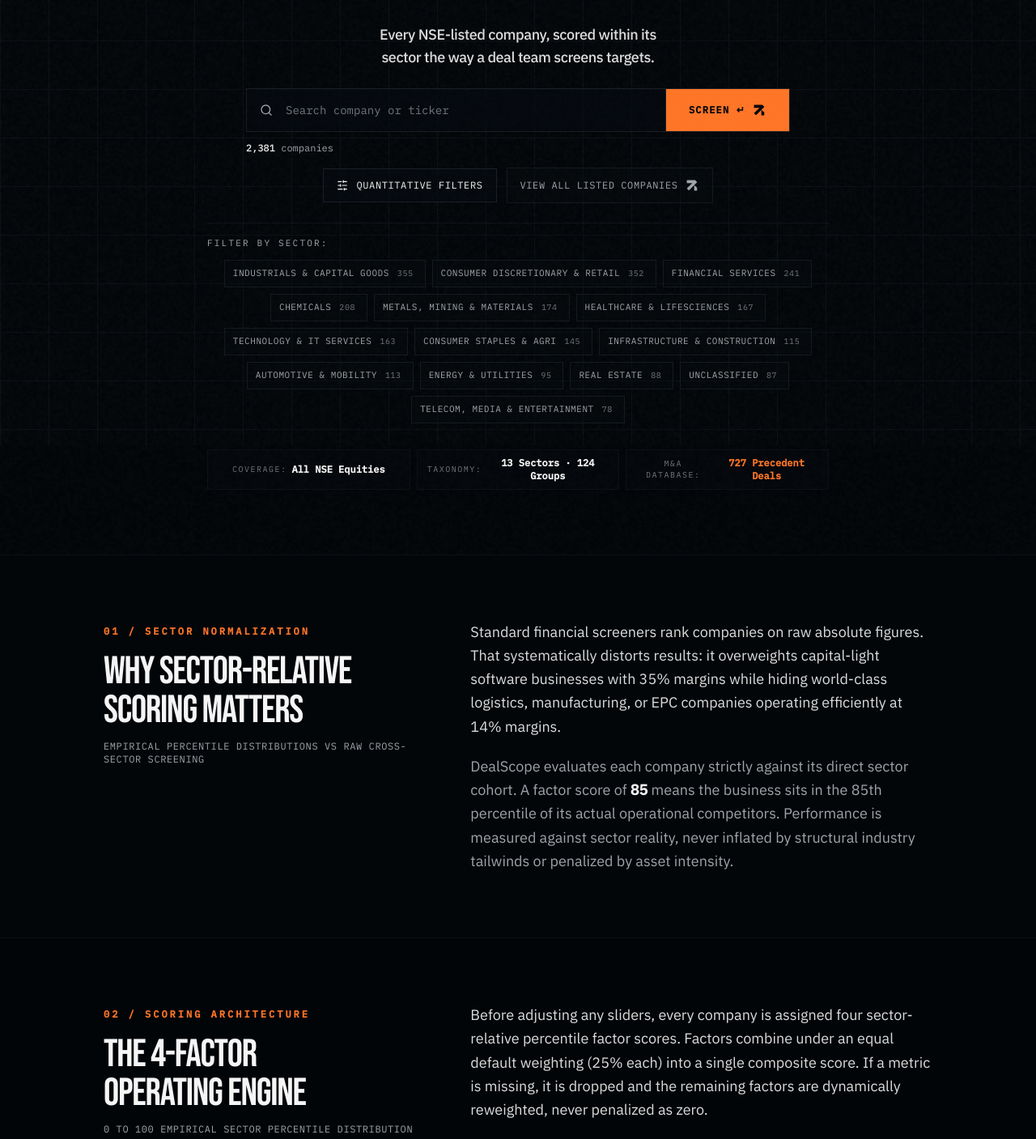
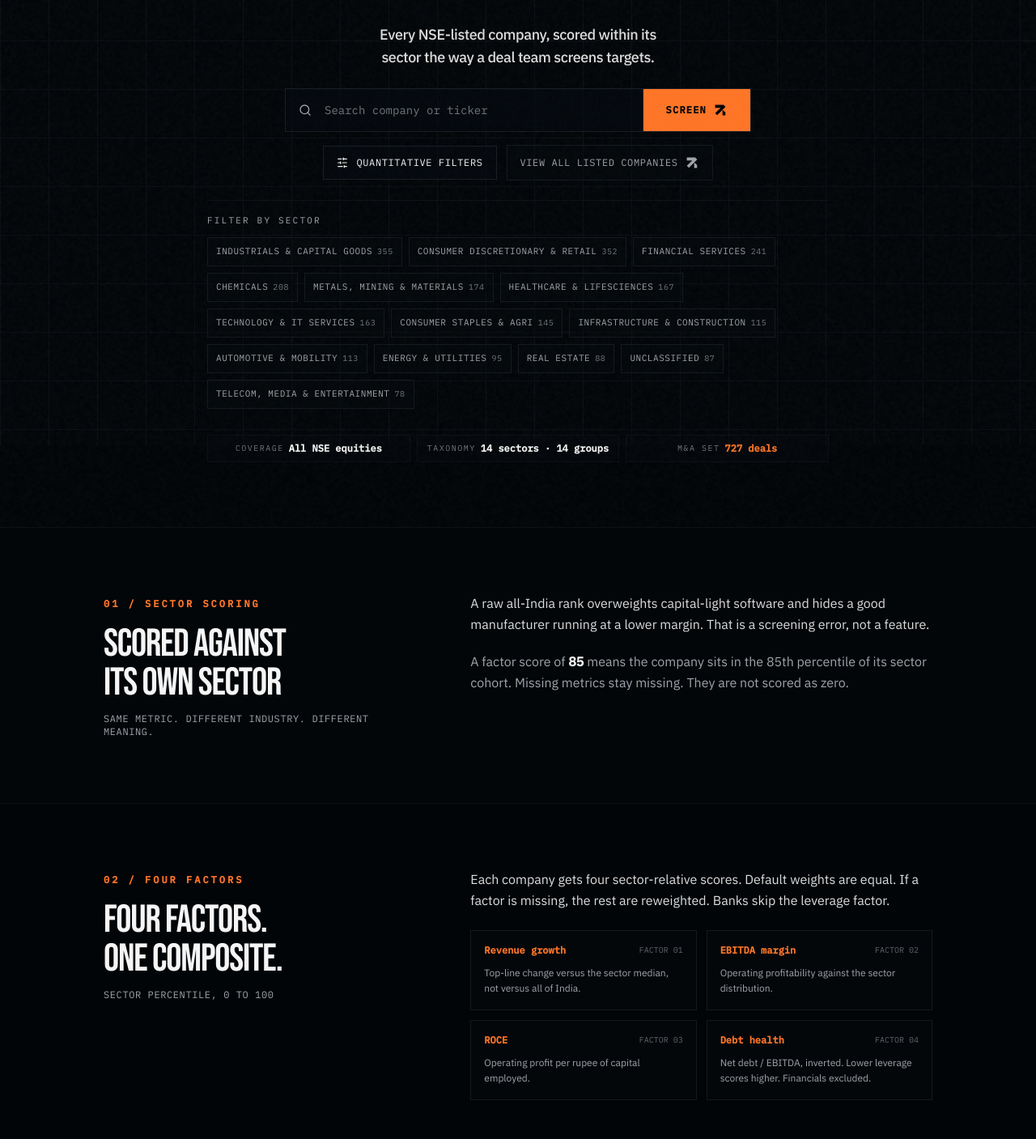
Before and after one commit to RAM-cybe/dealscope-frontend, a Next.js app: page / in a window 1280 px wide. Shown: the part 250-1657 px from the top of the page at 81% size. Built offline with nearby package versions, Linux system fonts and the light colour scheme.

Commit message:
fix(homepage): tighter search, dynamic coverage labels, quieter section copy

```diff
--- a/components/dealscope/landing-view.tsx
+++ b/components/dealscope/landing-view.tsx
@@ -3,7 +3,7 @@
 import type React from "react"
 import Link from "next/link"
 import { motion } from "framer-motion"
-import { SlidersHorizontal, ArrowRight, Sparkles } from "lucide-react"
+import { SlidersHorizontal } from "lucide-react"
 import { AnimatedNoise } from "@/components/animated-noise"
 import { BitmapChevron } from "@/components/bitmap-chevron"
 import { SectorIndustryFilter } from "@/components/dealscope/sector-industry-filter"
@@ -75,16 +75,15 @@
     query.trim().length > 0 ||
     matchingCount !== totalCount
 
+  const sectorCount = sectors.length
+  const groupCount = industryGroups.length
+
   return (
     <>
-      {/* ---------------------------------------------------------------- */}
-      {/* HERO SECTION: Responsive Command Center (Mobile + Laptop)       */}
-      {/* ---------------------------------------------------------------- */}
       <section className="relative flex flex-col justify-center items-center px-4 sm:px-6 md:px-10 lg:px-16 pt-8 pb-12 sm:pt-12 sm:pb-16 md:pt-16 md:pb-20 border-b border-border/40">
         <AnimatedNoise opacity={0.02} />
 
-        <div className="w-full max-w-4xl mx-auto flex flex-col items-center text-center">
-          {/* Category Badge */}
+        <div className="w-full max-w-3xl mx-auto flex flex-col items-center text-center">
           <motion.div
             initial={{ opacity: 0, y: -4 }}
             animate={{ opacity: 1, y: 0 }}
@@ -95,22 +94,19 @@
             FREE LISTED-INDIA COMPS &amp; M&amp;A SCREENER
           </motion.div>
 
-          {/* Wordmark */}
           <h1 className="font-[family-name:var(--font-bebas)] text-5xl sm:text-6xl md:text-7xl lg:text-8xl tracking-tight text-foreground select-none leading-none">
             DEALSCOPE
           </h1>
 
-          {/* Subtitle */}
           <p className="mt-2.5 sm:mt-3 font-sans text-sm sm:text-base md:text-lg text-foreground/90 font-medium tracking-tight max-w-2xl text-balance px-2">
             Every NSE-listed company, scored within its sector the way a deal team screens targets.
           </p>
 
-          {/* Minimal Search Omnibar */}
           <motion.div
             initial={{ opacity: 0, y: 6 }}
             animate={{ opacity: 1, y: 0 }}
             transition={{ duration: 0.3, delay: 0.05 }}
-            className="mt-6 w-full max-w-2xl text-left"
+            className="mt-6 w-full max-w-xl text-left"
           >
             <ScreenBar
               query={query}
@@ -123,21 +119,21 @@
               totalCount={totalCount}
               recognised={recognised}
               placeholder="Search company or ticker"
+              hideIdleCount
               trailing={
                 <button
                   type="button"
                   onClick={onRun}
-                  className="group inline-flex h-full w-full sm:w-auto items-center justify-center gap-2 px-6 sm:px-7 font-mono text-xs uppercase tracking-widest leading-none bg-accent text-accent-foreground font-bold hover:bg-accent/90 transition-colors duration-200 cursor-pointer min-h-[46px] sm:min-h-0"
+                  className="group inline-flex h-full w-full sm:w-auto items-center justify-center gap-2 px-6 sm:px-7 font-mono text-xs uppercase tracking-widest leading-none bg-accent text-accent-foreground font-bold hover:bg-accent/90 transition-colors duration-200 cursor-pointer min-h-[44px] sm:min-h-0"
                 >
-                  <span>Screen ↵</span>
+                  <span>Screen</span>
                   <BitmapChevron className="transition-transform duration-[300ms] ease-in-out group-hover:rotate-45" />
                 </button>
               }
             />
           </motion.div>
 
-          {/* Direct Action Bar - Mobile Stacking & Laptop Row */}
-          <div className="mt-4 flex flex-col sm:flex-row items-stretch sm:items-center justify-center gap-2.5 sm:gap-3 w-full max-w-2xl">
+          <div className="mt-4 flex flex-col sm:flex-row items-stretch sm:items-center justify-center gap-2.5 sm:gap-3 w-full max-w-xl">
             <button
               onClick={onOpenFilters}
               className="group inline-flex items-center justify-center gap-2.5 border border-border/80 bg-card/60 px-4 py-2.5 sm:py-3 font-mono text-xs uppercase tracking-wider text-foreground hover:border-accent hover:text-accent hover:bg-accent/5 transition-all duration-200 cursor-pointer min-h-[42px]"
@@ -156,7 +152,7 @@
                 onClick={onRun}
                 className="group inline-flex items-center justify-center gap-2 border border-accent bg-accent text-accent-foreground px-5 py-2.5 sm:py-3 font-mono text-xs uppercase tracking-wider font-bold hover:bg-accent/90 transition-all duration-200 cursor-pointer shadow-xs min-h-[42px]"
               >
-                <span>View {matchingCount.toLocaleString("en-IN")} Matching Targets</span>
+                <span>View {matchingCount.toLocaleString("en-IN")} matching</span>
                 <BitmapChevron className="transition-transform duration-[300ms] ease-in-out group-hover:rotate-45" />
               </button>
             ) : (
@@ -164,17 +160,16 @@
                 onClick={onRun}
                 className="group inline-flex items-center justify-center gap-2 border border-border/60 bg-card/30 px-4 py-2.5 sm:py-3 font-mono text-xs uppercase tracking-wider text-muted-foreground hover:text-foreground hover:border-border transition-all duration-200 cursor-pointer min-h-[42px]"
               >
-                <span>View All Listed Companies</span>
+                <span>View all listed companies</span>
                 <BitmapChevron className="transition-transform duration-[300ms] ease-in-out group-hover:rotate-45" />
               </button>
             )}
           </div>
 
-          {/* Quick Multi-Select Sector Pills (Responsive Grid / Flow) */}
-          <div className="mt-6 w-full max-w-3xl pt-4 border-t border-border/40">
+          <div className="mt-6 w-full pt-4 border-t border-border/40 text-left">
             <div className="flex items-center justify-between gap-2 mb-3">
               <span className="font-mono text-[10px] sm:text-[11px] uppercase tracking-[0.2em] text-muted-foreground">
-                Filter by Sector:
+                Filter by sector
               </span>
               {selectedSectors.length > 0 && (
                 <button
@@ -186,7 +181,7 @@
               )}
             </div>
 
-            <div className="flex flex-wrap justify-center gap-1.5 sm:gap-2">
+            <div className="flex flex-wrap gap-1.5 sm:gap-2">
               {sectors.map((sector) => {
                 const active = selectedSectors.includes(sector.name)
                 return (
@@ -195,7 +190,7 @@
                     onClick={() => onToggleSector(sector.name)}
                     aria-pressed={active}
                     className={cn(
-                      "inline-flex items-center justify-between gap-1.5 border px-2.5 py-1.5 font-mono text-[11px] uppercase tracking-wider transition-all duration-150 cursor-pointer min-h-[36px] sm:min-h-[34px]",
+                      "inline-flex items-center gap-1.5 border px-2.5 py-1.5 font-mono text-[11px] uppercase tracking-wider transition-all duration-150 cursor-pointer min-h-[36px]",
                       active
                         ? "border-accent bg-accent/15 text-accent font-semibold shadow-xs"
                         : "border-border/60 bg-card/30 text-muted-foreground hover:border-foreground/40 hover:text-foreground",
@@ -204,8 +199,8 @@
                     <span>{sector.name}</span>
                     <span
                       className={cn(
-                        "text-[10px] px-1 py-0.2",
-                        active ? "bg-accent/20 text-accent font-bold" : "text-muted-foreground/70",
+                        "text-[10px] tabular-nums",
+                        active ? "text-accent font-bold" : "text-muted-foreground/70",
                       )}
                     >
                       {sector.count}
@@ -216,78 +211,75 @@
             </div>
           </div>
 
-          {/* Clean Telemetry Ribbon (Mobile Grid & Laptop Row) */}
-          <div className="mt-6 sm:mt-8 w-full max-w-3xl grid grid-cols-1 sm:grid-cols-3 gap-2 font-mono text-xs text-muted-foreground">
+          <div className="mt-6 sm:mt-8 w-full grid grid-cols-1 sm:grid-cols-3 gap-2 font-mono text-xs text-muted-foreground">
             <div className="border border-border/30 bg-card/20 px-3 py-2 flex items-center justify-center gap-1.5">
-              <span className="text-[10px] uppercase tracking-[0.15em] text-muted-foreground/70">Coverage:</span>
-              <span className="text-foreground font-semibold font-mono">All NSE Equities</span>
+              <span className="text-[10px] uppercase tracking-[0.15em] text-muted-foreground/70">Coverage</span>
+              <span className="text-foreground font-semibold font-mono">All NSE equities</span>
             </div>
             <div className="border border-border/30 bg-card/20 px-3 py-2 flex items-center justify-center gap-1.5">
-              <span className="text-[10px] uppercase tracking-[0.15em] text-muted-foreground/70">Taxonomy:</span>
-              <span className="text-foreground font-semibold font-mono">13 Sectors · 124 Groups</span>
+              <span className="text-[10px] uppercase tracking-[0.15em] text-muted-foreground/70">Taxonomy</span>
+              <span className="text-foreground font-semibold font-mono">
+                {sectorCount} sectors · {groupCount} groups
+              </span>
             </div>
             <div className="border border-border/30 bg-card/20 px-3 py-2 flex items-center justify-center gap-1.5">
-              <span className="text-[10px] uppercase tracking-[0.15em] text-muted-foreground/70">M&amp;A Database:</span>
-              <span className="text-accent font-semibold font-mono">{dealCount.toLocaleString("en-IN")} Precedent Deals</span>
+              <span className="text-[10px] uppercase tracking-[0.15em] text-muted-foreground/70">M&amp;A set</span>
+              <span className="text-accent font-semibold font-mono">
+                {dealCount.toLocaleString("en-IN")} deals
+              </span>
             </div>
           </div>
         </div>
       </section>
 
-      {/* ---------------------------------------------------------------- */}
-      {/* SECTION 01: Core Methodology — Why Sector-Relative Ranking        */}
-      {/* ---------------------------------------------------------------- */}
       <section className="relative px-4 sm:px-6 md:px-12 py-14 sm:py-20 border-b border-border/40 bg-card/20">
         <div className="max-w-5xl mx-auto grid grid-cols-1 lg:grid-cols-12 gap-6 sm:gap-8 lg:gap-16">
           <div className="lg:col-span-5">
-            <SectionLabel index="01" label="Sector Normalization" />
+            <SectionLabel index="01" label="Sector scoring" />
             <h2 className="mt-3 sm:mt-4 font-[family-name:var(--font-bebas)] text-3xl sm:text-4xl md:text-5xl tracking-tight text-balance text-foreground">
-              WHY SECTOR-RELATIVE SCORING MATTERS
+              SCORED AGAINST ITS OWN SECTOR
             </h2>
             <p className="mt-2 sm:mt-3 font-mono text-xs text-muted-foreground uppercase tracking-wider">
-              Empirical Percentile Distributions vs Raw Cross-Sector Screening
+              Same metric. Different industry. Different meaning.
             </p>
           </div>
-          <div className="lg:col-span-7 flex flex-col gap-4 sm:gap-5 font-sans text-sm sm:text-base md:text-lg leading-relaxed text-foreground/90">
+          <div className="lg:col-span-7 flex flex-col gap-4 sm:gap-5 font-sans text-sm sm:text-base leading-relaxed text-foreground/90">
             <RevealItem>
               <p>
-                Standard financial screeners rank companies on raw absolute figures. That systematically distorts results: it overweights capital-light software businesses with 35% margins while hiding world-class logistics, manufacturing, or EPC companies operating efficiently at 14% margins.
+                A raw all-India rank overweights capital-light software and hides a good manufacturer running at a lower margin. That is a screening error, not a feature.
               </p>
             </RevealItem>
             <RevealItem delay={0.06}>
               <p className="text-muted-foreground">
-                DealScope evaluates each company strictly against its direct sector cohort. A factor score of <strong className="text-foreground font-mono">85</strong> means the business sits in the 85th percentile of its actual operational competitors. Performance is measured against sector reality, never inflated by structural industry tailwinds or penalized by asset intensity.
+                A factor score of <strong className="text-foreground font-mono">85</strong> means the company sits in the 85th percentile of its sector cohort. Missing metrics stay missing. They are not scored as zero.
               </p>
             </RevealItem>
           </div>
         </div>
       </section>
 
-      {/* ---------------------------------------------------------------- */}
-      {/* SECTION 02: The 4-Factor Scoring Engine Architecture             */}
-      {/* ---------------------------------------------------------------- */}
       <section className="relative px-4 sm:px-6 md:px-12 py-14 sm:py-20 border-b border-border/40">
         <div className="max-w-5xl mx-auto grid grid-cols-1 lg:grid-cols-12 gap-6 sm:gap-8 lg:gap-16">
           <div className="lg:col-span-5">
-            <SectionLabel index="02" label="Scoring Architecture" />
+            <SectionLabel index="02" label="Four factors" />
             <h2 className="mt-3 sm:mt-4 font-[family-name:var(--font-bebas)] text-3xl sm:text-4xl md:text-5xl tracking-tight text-balance text-foreground">
-              THE 4-FACTOR OPERATING ENGINE
+              FOUR FACTORS. ONE COMPOSITE.
             </h2>
             <p className="mt-2 sm:mt-3 font-mono text-xs text-muted-foreground uppercase tracking-wider">
-              0 to 100 Empirical Sector Percentile Distribution
+              Sector percentile, 0 to 100
             </p>
           </div>
           <div className="lg:col-span-7 flex flex-col gap-5 sm:gap-6">
-            <p className="font-sans text-sm sm:text-base md:text-lg leading-relaxed text-foreground/90">
-              Before adjusting any sliders, every company is assigned four sector-relative percentile factor scores. Factors combine under an equal default weighting (25% each) into a single composite score. If a metric is missing, it is dropped and the remaining factors are dynamically reweighted, never penalized as zero.
+            <p className="font-sans text-sm sm:text-base leading-relaxed text-foreground/90">
+              Each company gets four sector-relative scores. Default weights are equal. If a factor is missing, the rest are reweighted. Banks skip the leverage factor.
             </p>
 
             <div className="grid grid-cols-1 sm:grid-cols-2 gap-3">
               {[
-                { title: "Revenue Growth", factor: "01", desc: "Top-line growth trajectory benchmarked against sector median expansion." },
-                { title: "EBITDA Margin", factor: "02", desc: "Operating profitability and cost discipline relative to sector peer distributions." },
-                { title: "ROCE (Return on Capital)", factor: "03", desc: "Operating profit generated per rupee of capital employed, isolating capital efficiency." },
-                { title: "Debt Health (Inverted Leverage)", factor: "04", desc: "Balance sheet safety via Net Debt to EBITDA. Lower leverage scores higher. Financial Services excluded." },
+                { title: "Revenue growth", factor: "01", desc: "Top-line change versus the sector median, not versus all of India." },
+                { title: "EBITDA margin", factor: "02", desc: "Operating profitability against the sector distribution." },
+                { title: "ROCE", factor: "03", desc: "Operating profit per rupee of capital employed." },
+                { title: "Debt health", factor: "04", desc: "Net debt / EBITDA, inverted. Lower leverage scores higher. Financials excluded." },
               ].map((f) => (
                 <div key={f.title} className="border border-border/60 bg-card/40 p-4 flex flex-col gap-1.5 transition-colors hover:border-accent/50">
                   <div className="flex items-center justify-between font-mono text-xs">
@@ -302,17 +294,14 @@
         </div>
       </section>
 
-      {/* ---------------------------------------------------------------- */}
-      {/* SECTION 03: Curated Screening Strategies                         */}
-      {/* ---------------------------------------------------------------- */}
       <section className="relative px-4 sm:px-6 md:px-12 py-14 sm:py-20 border-b border-border/40 bg-card/20">
         <div className="max-w-5xl mx-auto">
-          <SectionLabel index="03" label="Preset Screens" />
+          <SectionLabel index="03" label="Preset screens" />
           <h2 className="mt-3 sm:mt-4 font-[family-name:var(--font-bebas)] text-3xl sm:text-4xl md:text-5xl tracking-tight text-foreground">
-            COMMON DEAL THESES
+            READY-MADE SCREENS
           </h2>
           <p className="mt-2 sm:mt-3 max-w-2xl font-sans text-xs sm:text-sm text-muted-foreground leading-relaxed">
-            Click any strategy below to execute a live natural-language screen across all NSE-listed companies.
+            Click a thesis to run it across the listed universe. Or type your own screen above.
           </p>
 
           <div className="mt-6 sm:mt-8">
@@ -321,30 +310,27 @@
 
           <div className="mt-8 sm:mt-12 flex flex-col sm:flex-row sm:items-center justify-between gap-4 border-t border-border/40 pt-6">
             <span className="font-mono text-xs text-muted-foreground">
-              Click any playbook to execute instantly, or build custom criteria above
+              Screens run live. Nothing is cached as a static shortlist.
             </span>
             <button
               onClick={onRun}
               className="inline-flex items-center justify-center gap-2 border border-border/80 bg-card/80 px-5 py-2.5 font-mono text-xs uppercase tracking-widest text-foreground hover:border-accent hover:text-accent transition-all duration-200 cursor-pointer min-h-[40px]"
             >
-              <span>View All Listed Companies</span>
+              <span>View all listed companies</span>
               <BitmapChevron className="transition-transform duration-[300ms] group-hover:rotate-45" />
             </button>
           </div>
         </div>
       </section>
 
-      {/* ---------------------------------------------------------------- */}
-      {/* SECTION 04: Taxonomy & Industry Explorer                         */}
-      {/* ---------------------------------------------------------------- */}
       <section className="relative px-4 sm:px-6 md:px-12 py-14 sm:py-20 border-b border-border/40">
         <div className="max-w-5xl mx-auto">
-          <SectionLabel index="04" label="Taxonomy & Coverage" />
+          <SectionLabel index="04" label="Taxonomy" />
           <h2 className="mt-3 sm:mt-4 font-[family-name:var(--font-bebas)] text-3xl sm:text-4xl md:text-5xl tracking-tight text-foreground">
-            13 SECTORS · 124 INDUSTRY GROUPS
+            {sectorCount} SECTORS · {groupCount} INDUSTRY GROUPS
           </h2>
           <p className="mt-2 sm:mt-3 max-w-2xl font-sans text-xs sm:text-sm text-muted-foreground leading-relaxed">
-            Broad single-bucket screening fails when comparing port operators to packaging mills. DealScope classifies every company into 13 calibrated sector cohorts and 124 underlying industry groups.
+            Port operators and packaging mills should not share a peer set. Every listed name sits in one sector cohort and one industry group.
           </p>
 
           <div className="mt-6 sm:mt-8 border border-border/60 bg-card/20 p-4 sm:p-6 md:p-8">
@@ -362,44 +348,46 @@
         </div>
       </section>
 
-      {/* ---------------------------------------------------------------- */}
-      {/* SECTION 05: Precedent M&A Deals Database                         */}
-      {/* ---------------------------------------------------------------- */}
       <section className="relative px-4 sm:px-6 md:px-12 py-14 sm:py-20">
         <div className="max-w-5xl mx-auto grid grid-cols-1 lg:grid-cols-12 gap-6 sm:gap-8 lg:gap-16">
           <div className="lg:col-span-5">
-            <SectionLabel index="05" label="Transaction Benchmarks" />
+            <SectionLabel index="05" label="Precedent deals" />
             <h2 className="mt-3 sm:mt-4 font-[family-name:var(--font-bebas)] text-3xl sm:text-4xl md:text-5xl tracking-tight text-balance text-foreground">
-              727 PRECEDENT M&amp;A DEALS
+              {dealCount.toLocaleString("en-IN")} PRECEDENT DEALS
             </h2>
             <p className="mt-2 sm:mt-3 font-mono text-xs text-muted-foreground uppercase tracking-wider">
-              Historical Indian M&amp;A Multiples (2006 to 2025)
+              Indian M&amp;A, 2006 to 2025
             </p>
           </div>
-          <div className="lg:col-span-7 flex flex-col gap-4 sm:gap-5 font-sans text-sm sm:text-base md:text-lg leading-relaxed text-foreground/90">
+          <div className="lg:col-span-7 flex flex-col gap-4 sm:gap-5 font-sans text-sm sm:text-base leading-relaxed text-foreground/90">
             <RevealItem>
               <p>
-                Every company tear sheet connects directly to historical transactions in that sector. Compare listed trading multiples against actual deal valuations and control premiums paid in Indian acquisitions. Public trading multiples and precedent transaction comps are kept strictly separate: trading multiples benchmark current public pricing, while historical deals provide transaction context.
+                Tear sheets keep listed trading multiples and historical deal comps in separate tables. Trading multiples describe current public pricing. The deal table is context, not a valuation model.
               </p>
             </RevealItem>
             <div className="mt-2 sm:mt-4 flex flex-wrap items-center gap-3 sm:gap-4 font-mono text-xs text-muted-foreground border border-border/60 bg-card/30 p-3 sm:p-4">
-              <div><span className="text-foreground font-semibold">13</span> Sector Taxonomies</div>
+              <div>
+                <span className="text-foreground font-semibold">{sectorCount}</span> sectors
+              </div>
               <span className="text-border">·</span>
-              <div><span className="text-foreground font-semibold">100%</span> Sourced Disclosures</div>
+              <div>
+                <span className="text-foreground font-semibold">Public</span> disclosures only
+              </div>
               <span className="text-border">·</span>
-              <div><span className="text-foreground font-semibold">0</span> Imputed Multiples</div>
+              <div>
+                <span className="text-foreground font-semibold">0</span> imputed multiples
+              </div>
             </div>
           </div>
         </div>
       </section>
 
-      {/* Footer Strip */}
       <footer className="border-t border-border/40 py-6 sm:py-8 px-4 sm:px-6 md:px-12 bg-background font-mono text-xs text-muted-foreground">
         <div className="max-w-5xl mx-auto flex flex-col sm:flex-row items-center justify-between gap-3 sm:gap-4 text-center sm:text-left">
-          <span>DEALSCOPE · Listed India M&amp;A and Comps Workbench</span>
+          <span>DEALSCOPE · Listed India M&amp;A and comps workbench</span>
           <div className="flex items-center gap-3 sm:gap-4">
             <Link href="/about" className="hover:text-accent transition-colors">
-              Methodology &amp; Architecture
+              Methodology
             </Link>
             <span className="text-border">·</span>
             <span>Built by Ram</span>
```
